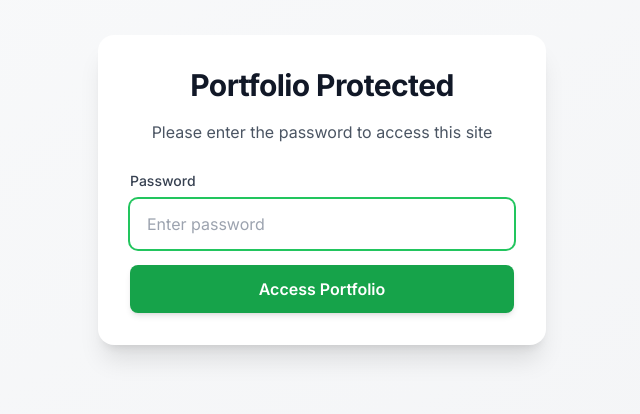
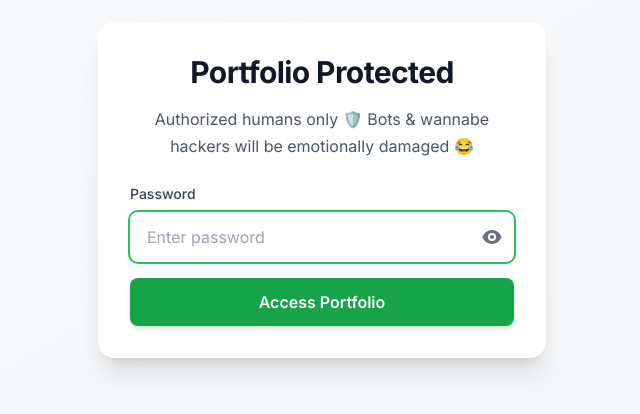
Before and after one commit to Mikitanjie/portfolio, a Next.js app: page / in a window 1280 px wide. Shown: the part 210-624 px from the top of the page, without its empty margins (318-958 px from the left). Built offline with nearby package versions, Linux system fonts and the light colour scheme; no server answers.

Commit message:
Add show/hide password toggle and playful security message
- Add eye icon toggle button to show/hide password
- Update message to 'Authorized humans only 🛡️ Bots & wannabe hackers will be emotionally damaged 😂'
- Improve UX with password visibility toggle

```diff
--- a/app/_components/PasswordGate/PasswordGate.js
+++ b/app/_components/PasswordGate/PasswordGate.js
@@ -4,11 +4,13 @@ import { useState, useEffect } from 'react';
 import { useContext } from 'react';
 import { ThemeContext } from '../ThemeContext/ThemeContext';
 import { useRouter } from 'next/navigation';
+import { HiEye, HiEyeOff } from 'react-icons/hi';
 
 export default function PasswordGate({ children }) {
   const [isAuthenticated, setIsAuthenticated] = useState(false);
   const [isLoading, setIsLoading] = useState(true);
   const [password, setPassword] = useState('');
+  const [showPassword, setShowPassword] = useState(false);
   const [error, setError] = useState('');
   const router = useRouter();
   useContext(ThemeContext); // Ensure theme context is available for dark mode styling
@@ -80,7 +82,7 @@ export default function PasswordGate({ children }) {
                 Portfolio Protected
               </h1>
               <p className="text-gray-600 dark:text-gray-400">
-                Please enter the password to access this site
+                Authorized humans only 🛡️ Bots & wannabe hackers will be emotionally damaged 😂
               </p>
             </div>
 
@@ -92,16 +94,30 @@ export default function PasswordGate({ children }) {
                 >
                   Password
                 </label>
+                <div className="relative">
                   <input
                     id="password"
-                  type="password"
+                    type={showPassword ? 'text' : 'password'}
                     value={password}
                     onChange={(e) => setPassword(e.target.value)}
-                  className="w-full px-4 py-3 border border-gray-300 dark:border-gray-600 rounded-lg focus:ring-2 focus:ring-green-500 focus:border-transparent outline-none bg-white dark:bg-gray-700 text-gray-900 dark:text-white transition-all"
+                    className="w-full px-4 py-3 pr-12 border border-gray-300 dark:border-gray-600 rounded-lg focus:ring-2 focus:ring-green-500 focus:border-transparent outline-none bg-white dark:bg-gray-700 text-gray-900 dark:text-white transition-all"
                     placeholder="Enter password"
                     autoFocus
                     autoComplete="current-password"
                   />
+                  <button
+                    type="button"
+                    onClick={() => setShowPassword(!showPassword)}
+                    className="absolute right-3 top-1/2 -translate-y-1/2 text-gray-500 dark:text-gray-400 hover:text-gray-700 dark:hover:text-gray-200 transition-colors focus:outline-none"
+                    aria-label={showPassword ? 'Hide password' : 'Show password'}
+                  >
+                    {showPassword ? (
+                      <HiEyeOff className="w-5 h-5" />
+                    ) : (
+                      <HiEye className="w-5 h-5" />
+                    )}
+                  </button>
+                </div>
               </div>
 
               {error && (
```
Lines whose indentation alone changed are shown as unchanged.
